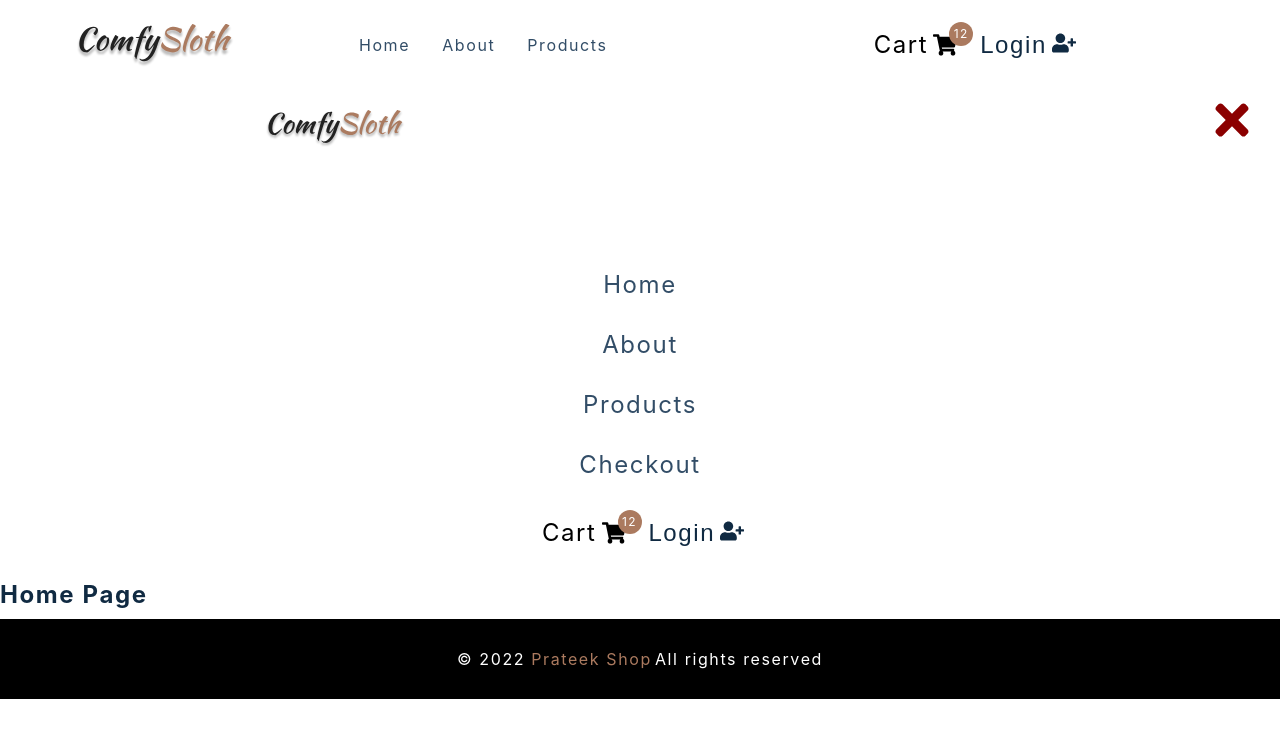
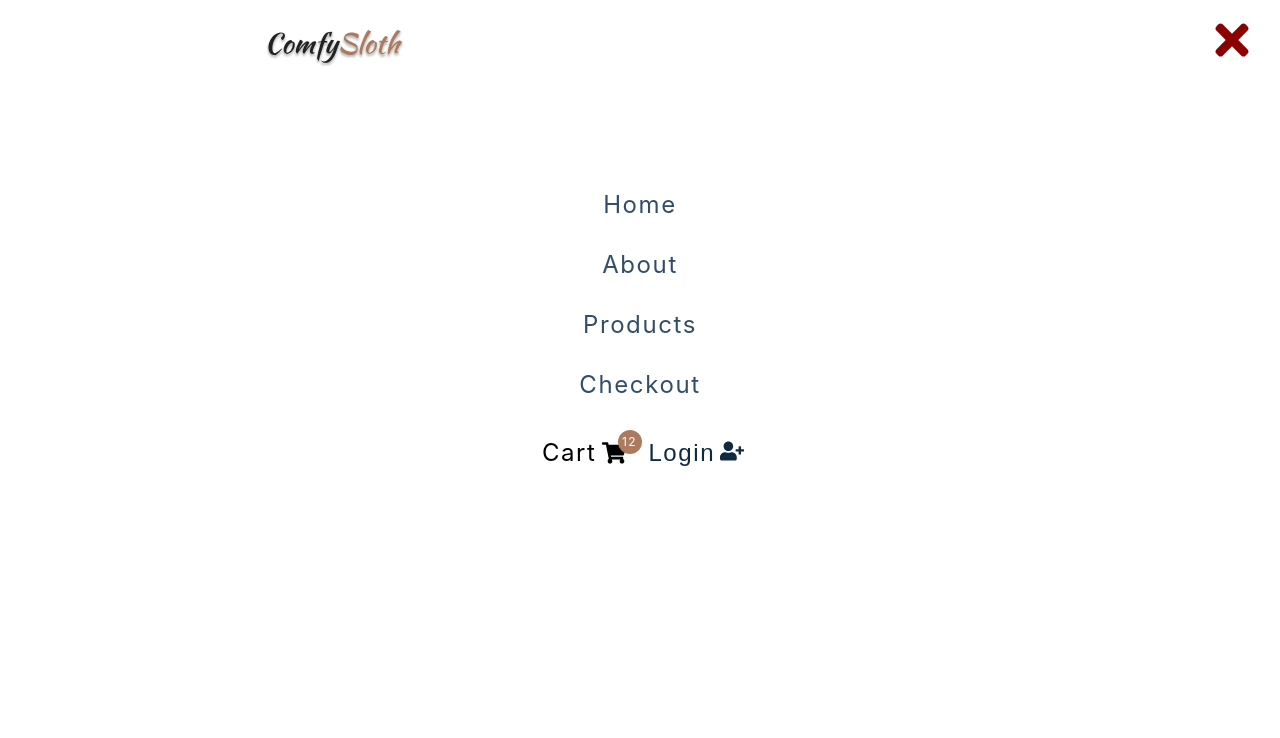
Before and after one commit to prateekbadjatya/Shoping-app, a React (Create React App) app: page / in a window 1280 px wide. Shown: the top 738 px of the page. Built offline with nearby package versions, Linux system fonts and the light colour scheme.

Commit message:
hide side bar

```diff
--- a/src/components/Sidebar.js
+++ b/src/components/Sidebar.js
@@ -9,7 +9,7 @@ import CartButtons from './CartButtons';
 import { useUserContext } from '../context/user_context';
 
 const Sidebar = () => {
-  const isOpen = false;
+  const isOpen = true;
   return (
     <SidebarContainer>
       <aside className={`${isOpen ? 'sidebar show-sidebar' : 'show-sidebar'}`}>
```
